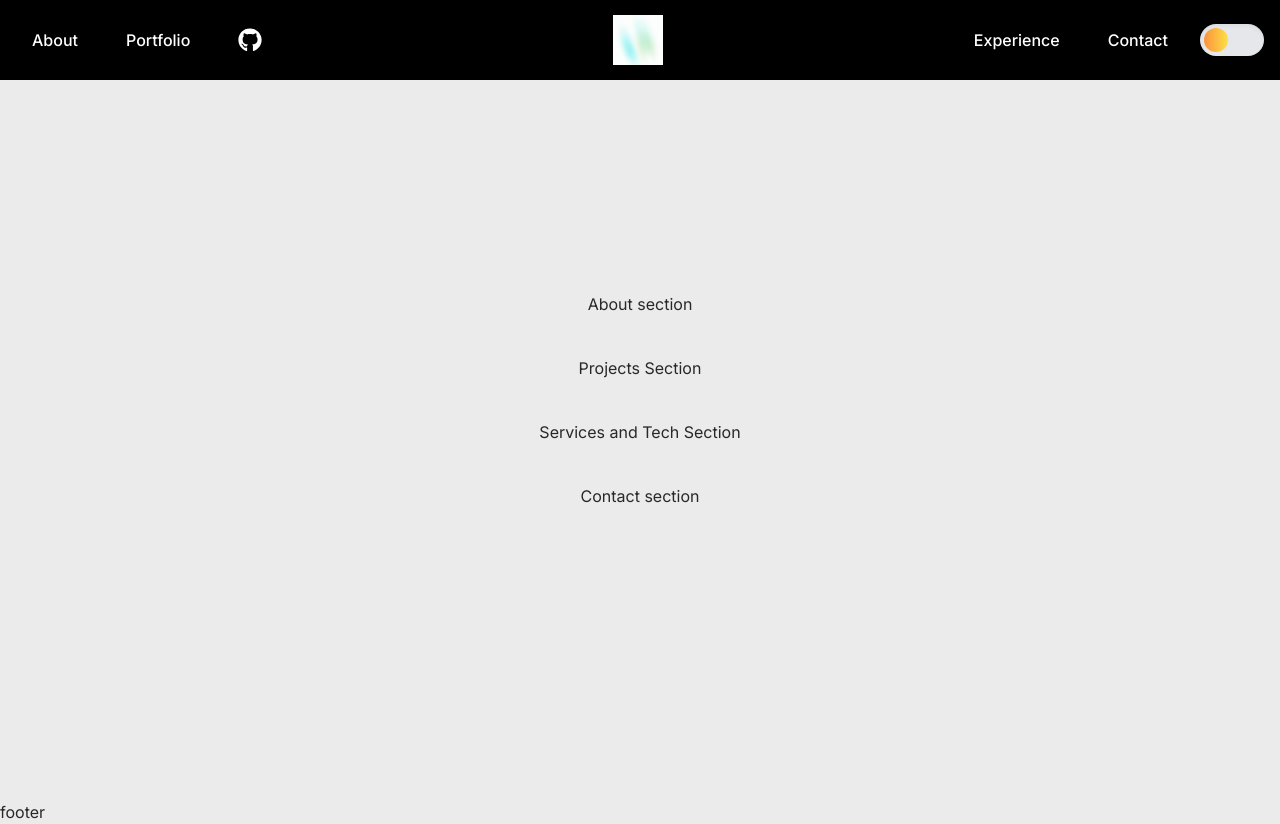
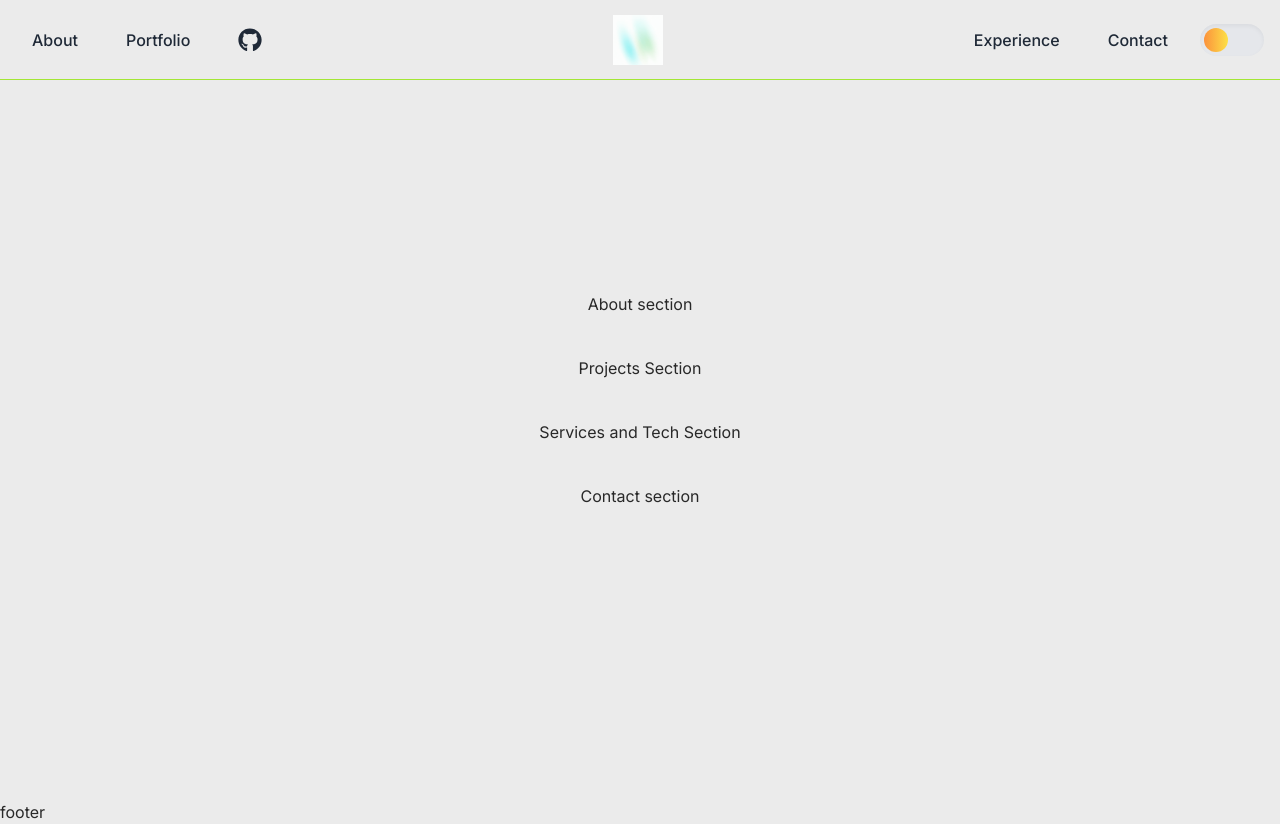
Before and after one commit to shay122990/next-portfolio, a Next.js app: page / in a window 1280 px wide. Built offline with nearby package versions, Linux system fonts and the light colour scheme.

Commit message:
navbar theme colors adjusted

```diff
--- a/src/app/components/navbar/Navbar.tsx
+++ b/src/app/components/navbar/Navbar.tsx
@@ -30,12 +30,16 @@ const Navbar = () => {
   ];
 
   return (
-    <div className="flex justify-between items-center w-full h-20 px-4 text-white bg-black fixed">
+    <div className="flex justify-between items-center w-full h-20 px-4 dark:bg-grey dark:text-white  border-b border-lime-400 fixed">
       <div
         onClick={() => setNav(!nav)}
         className="cursor-pointer z-10 text-white md:hidden hover:text-lime-500"
       >
-        {nav ? <FaTimes size={30} /> : <FaBars size={30} />}
+        {nav ? (
+          <FaTimes size={30} className="dark:text-white text-gray-800" />
+        ) : (
+          <FaBars size={30} className="dark:text-white text-gray-800" />
+        )}
       </div>
 
       <div className="hidden md:flex w-full justify-between items-center">
@@ -43,7 +47,7 @@ const Navbar = () => {
           {leftLinks.map(({ id, link, icon }) => (
             <li
               key={id}
-              className="nav-links px-4 cursor-pointer capitalize font-medium text-white hover:scale-105 hover:text-lime-400 duration-200 link-underline"
+              className="nav-links px-4 cursor-pointer capitalize font-medium text-gray-800 dark:text-white hover:scale-105 hover:text-lime-400 duration-200 link-underline"
             >
               {icon ? (
                 <a href={link} target="_blank" rel="noreferrer">
@@ -70,7 +74,7 @@ const Navbar = () => {
           {rightLinks.map(({ id, link }) => (
             <li
               key={id}
-              className="nav-links px-4 cursor-pointer capitalize font-medium text-white hover:scale-105 hover:text-lime-400 duration-200 link-underline"
+              className="nav-links px-4 cursor-pointer capitalize font-medium text-gray-800 dark:text-white hover:scale-105 hover:text-lime-400 duration-200 link-underline"
             >
               <Link href={`#${link}`}>{link}</Link>
             </li>
--- a/src/app/components/toggle/DarkModeToggle.tsx
+++ b/src/app/components/toggle/DarkModeToggle.tsx
@@ -7,9 +7,10 @@ export const DarkModeToggle: React.FC = () => {
   const [isDark, setIsDark] = useState(false);
 
   useEffect(() => {
-    setIsDark(theme === "dark");
+    if (theme !== undefined) {
+      setIsDark(theme === "dark");
+    }
   }, [theme]);
-
   const toggleTheme = () => {
     const newTheme = isDark ? "light" : "dark";
     setTheme(newTheme);
--- a/src/app/globals.css
+++ b/src/app/globals.css
@@ -26,7 +26,8 @@ body {
   font-family: var(--font-geist-sans, sans-serif);
 }
 
-html, body {
+html,
+body {
   transition: background-color 0.3s, color 0.3s;
 }
 
--- a/src/app/providers.tsx
+++ b/src/app/providers.tsx
@@ -1,10 +1,9 @@
-"use client";
 import { ThemeProvider } from "next-themes";
 
 export function Providers({ children }: { children: React.ReactNode }) {
-    return (
-        <ThemeProvider attribute="class" defaultTheme="system" enableSystem>
-            {children}
-        </ThemeProvider>
-    );
+  return (
+    <ThemeProvider attribute="class" defaultTheme="light" enableSystem>
+      {children}
+    </ThemeProvider>
+  );
 }
--- a/tailwind.config.ts
+++ b/tailwind.config.ts
@@ -1,6 +1,7 @@
 import type { Config } from "tailwindcss";
 
 const config: Config = {
+  darkMode: 'class',
   content: [
     "./src/pages/**/*.{js,ts,jsx,tsx,mdx}",
     "./src/components/**/*.{js,ts,jsx,tsx,mdx}",
```
